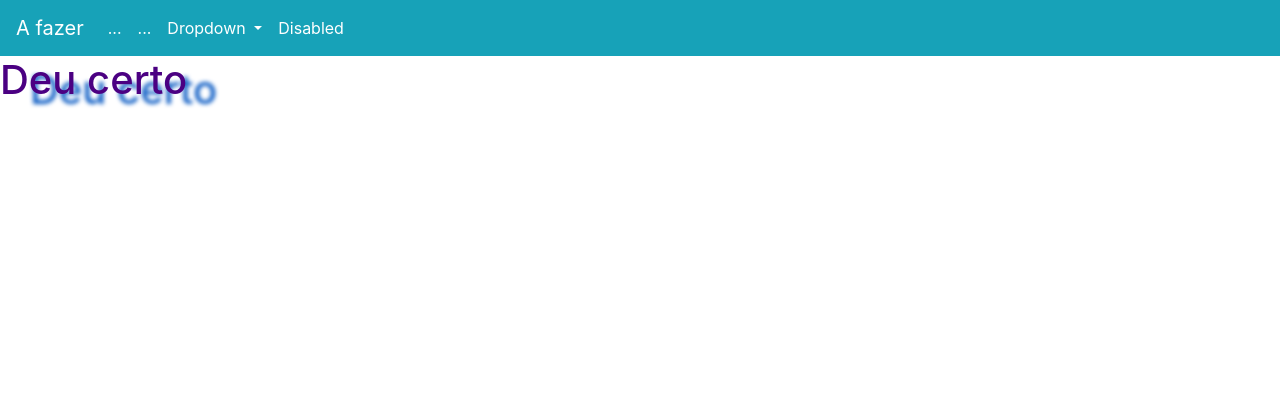
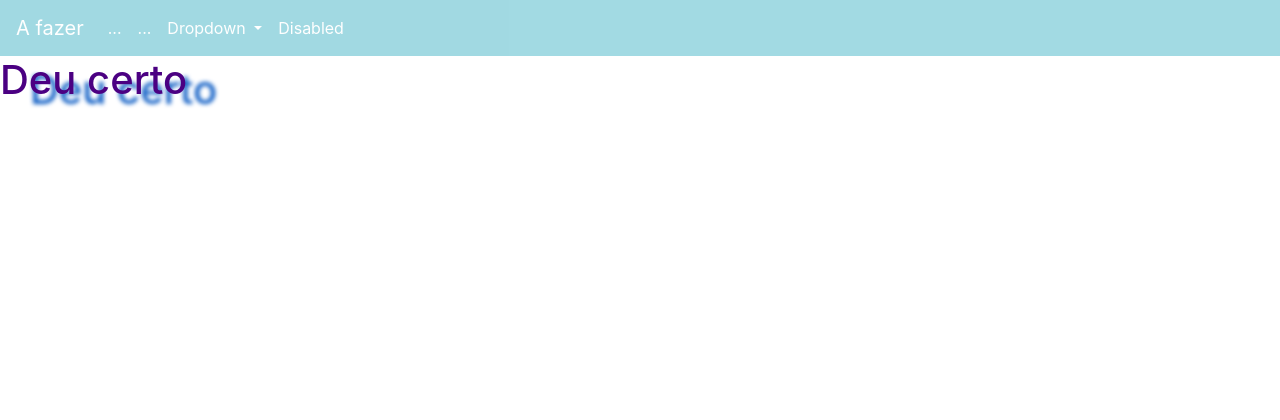
Before and after one commit to oliveiramiro2/TreinamentoWeb, a Django app: page / in a window 1280 px wide. Shown: the top 420 px of the page. Run offline with Django 3.2, Linux system fonts and the light colour scheme; some libraries are stand-ins or nearby versions.

Commit message:
arrumando detalhe da barra de navegaçao

```diff
--- a/configToDo/ToDo/static/css/styles.css
+++ b/configToDo/ToDo/static/css/styles.css
@@ -1,3 +1,8 @@
+/* css do arquivo base usado no rodape e no icone */
+nav{
+    opacity: 0.4;
+}
+
 .rodape{
     display: inline-block;
     margin: 0.8% 45%;
@@ -18,6 +23,7 @@ footer{
     background-color: rgb(221, 248, 221);
 }
 
+/* css do arquivo index */
 .teste{
     color: indigo;
     text-shadow:rgb(13, 93, 197) 30px 10px 4px;
```
